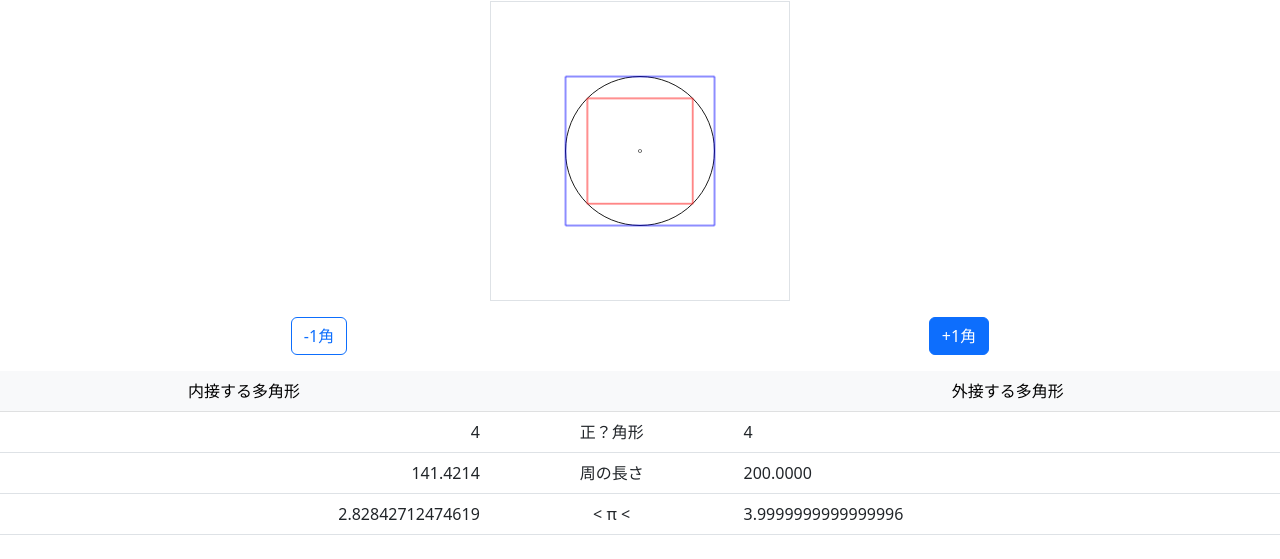
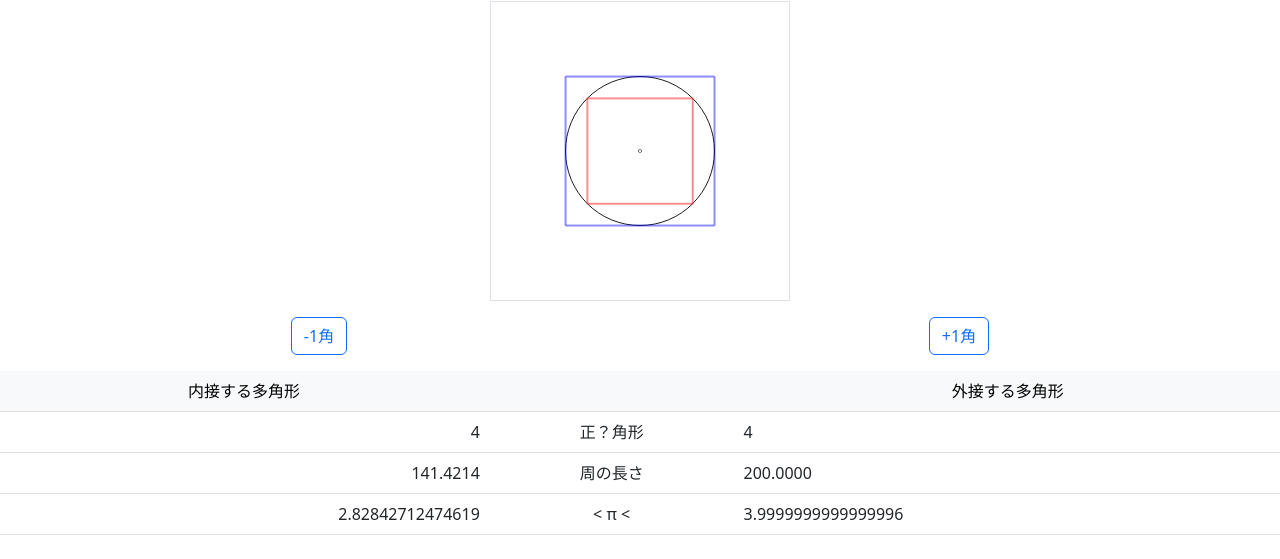
Before and after one commit to osawa-koki/pai-gon, a website with bundled scripts: page public/index.html in a window 1280 px wide. Shown: the part 79-638 px from the top of the page. Built offline with nearby package versions, Linux system fonts and the light colour scheme.

Commit message:
small fix

```diff
--- a/public/index.html
+++ b/public/index.html
@@ -4,6 +4,7 @@
   <meta charset="UTF-8" />
   <meta name="viewport" content="width=device-width, initial-scale=1.0" />
   <link href="https://cdn.jsdelivr.net/npm/bootstrap@5.3.0/dist/css/bootstrap.min.css" rel="stylesheet" integrity="sha384-9ndCyUaIbzAi2FUVXJi0CjmCapSmO7SnpJef0486qhLnuZ2cdeRhO02iuK6FUUVM" crossorigin="anonymous" />
+  <link rel="shortcut icon" href="/favicon.ico" type="image/x-icon" />
   <title>🧼 Pai gon 🧼</title>
   <style>
     svg path {
@@ -34,7 +35,7 @@
   <svg version="1.1" viewBox="0 0 100 100" xmlns="http://www.w3.org/2000/svg" class="border d-block mx-auto mt-3" style="width: 300px; aspect-ratio: 1/1;"></svg>
   <div class="d-flex">
     <button id="minus-button" class="btn btn-outline-primary d-block mx-auto mt-3">-1角</button>
-    <button id="plus-button" class="btn btn-primary d-block mx-auto mt-3">+1角</button>
+    <button id="plus-button" class="btn btn-outline-primary d-block mx-auto mt-3">+1角</button>
   </div>
   <table id="v1-table" class="table mt-3">
     <thead>
```
Also changed, not shown: public/favicon.ico (added).
